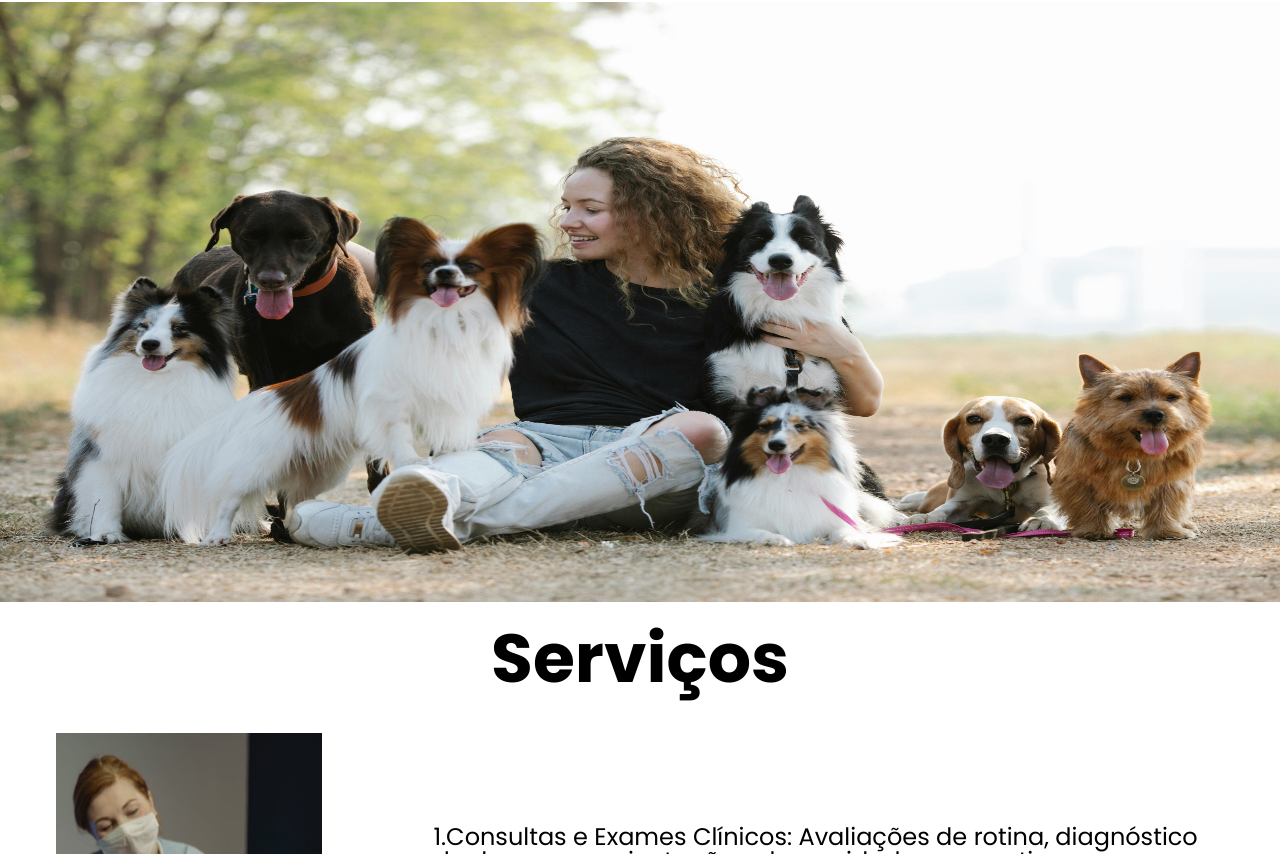
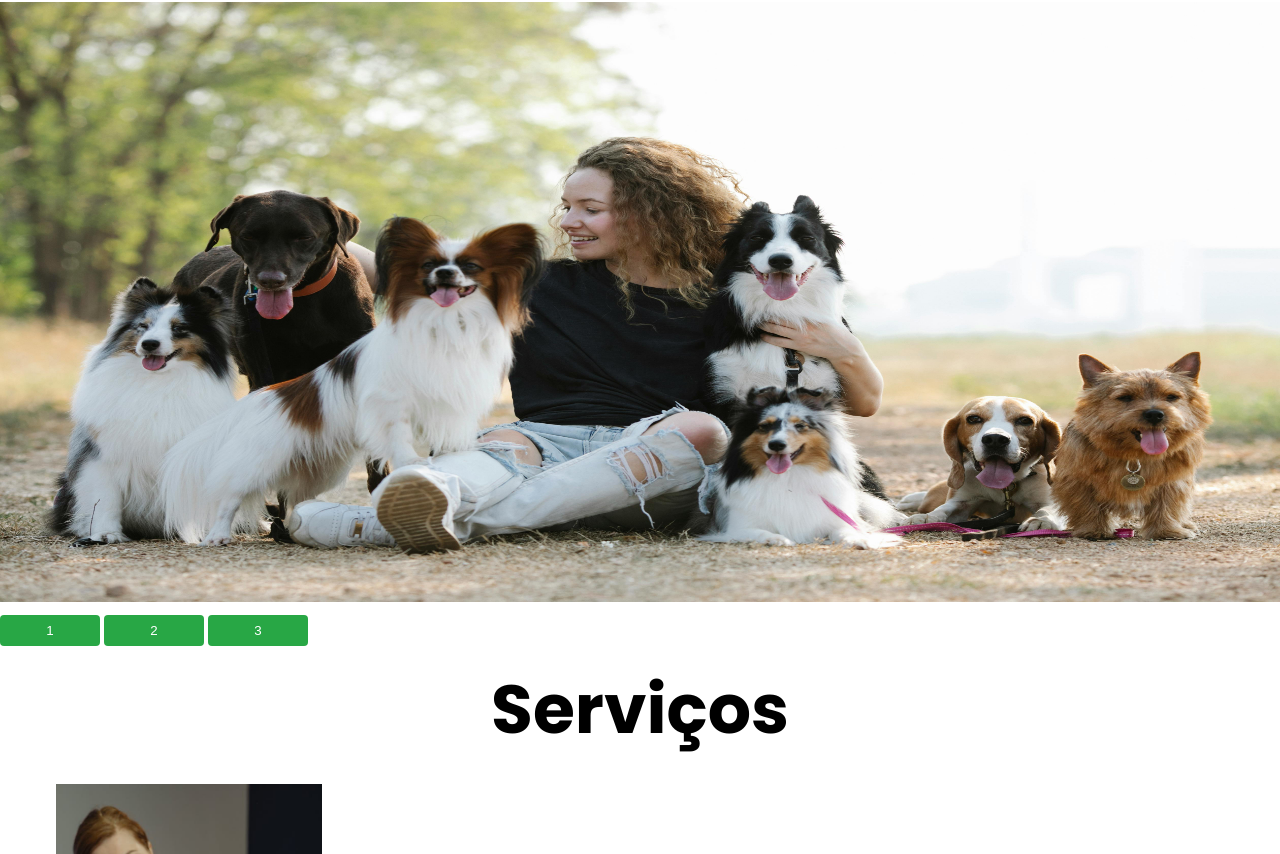
Before and after one commit to Gustavodois/javascript-01, a plain HTML site: page index.html in a window 1280 px wide. Shown: the part 246-1100 px from the top of the page. Drawn offline with Linux system fonts and the light colour scheme.

Commit message:
Botões para mudar a imagem do banner principal

```diff
--- a/app.js
+++ b/app.js
@@ -63,3 +63,13 @@ function fnIdiomaArabicMoroccan(){
     document.getElementById("menu2").innerText = "خدمات"
     document.getElementById("menu3").innerText = "الاتصال"
 }
+
+function fnBanner1(){
+    document.getElementById("banner").src="imagens/ilustracao.jpg"
+}
+function fnBanner2(){
+    document.getElementById("banner").src="imagens/ilustracao2.jpg"
+}
+function fnBanner3(){
+    document.getElementById("banner").src="imagens/ilustracao3.jpg"
+}
--- a/index.html
+++ b/index.html
@@ -27,9 +27,15 @@
                 <a href="contato" id="menu3">Contato</a>
             </nav>
         </header>
+
         <div class="imagem-principal">
-            <img src="imagens/ilustracao.jpg" alt="mulher com varios cachorros">
+            <img src="imagens/ilustracao.jpg" alt="mulher com varios cachorros" id="banner">
         </div>
+
+        <button type="button" onclick="fnBanner1()"> 1 </button>
+        <button type="button" onclick="fnBanner2()"> 2 </button>
+        <button type="button" onclick="fnBanner3()"> 3 </button>
+
         <h1 class="titulo-1"> Serviços</h1>
         <div class="servicos">
             <img src="imagens/imagen-veterinaria-1.jpg" alt="mulher veterinaria" >
```
Also changed, not shown: imagens/ilustracao2.jpg (added), imagens/ilustracao3.jpg (added).
